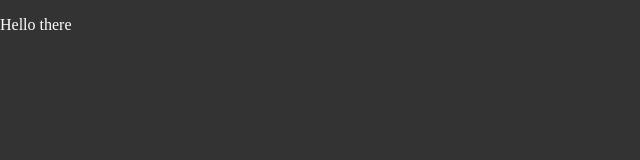
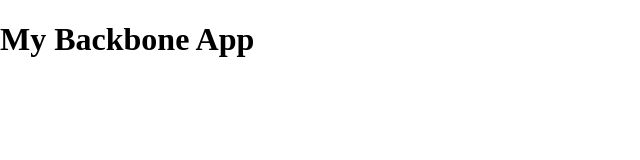
Before and after one commit to whoisandy/flickbuff, a website: page src/index.html in a window 1280 px wide. Shown: the whole page, without its empty margins (0-640 px from the left). Drawn offline with nearby package versions, Linux system fonts and the light colour scheme; files that its build step writes are made by us from their sources.

Commit message:
Integrate backbone, jquery &  underscore

```diff
--- a/Gruntfile.js
+++ b/Gruntfile.js
@@ -51,7 +51,8 @@ module.exports = function(grunt) {
         },
         options: {
           watchTask: true,
-          server: './dist'
+          server: './dist',
+          serveStatic: ['.', './bower_components']
         }
       }
     }
--- a/src/index.html
+++ b/src/index.html
@@ -6,9 +6,10 @@
   <link rel="stylesheet" href="css/styles.css">
 </head>
 <body>
-  <div id="wrapper">
-    <p>Hello there</p>
-  </div>
+  <div id="wrapper"></div>
+  <script src="bower_components/jquery/dist/jquery.min.js"></script>
+  <script src="bower_components/underscore/underscore-min.js"></script>
+  <script src="bower_components/backbone/backbone-min.js"></script>
   <script src="js/app.js"></script>
 </body>
 </html>
--- a/src/sass/main.scss
+++ b/src/sass/main.scss
@@ -2,6 +2,4 @@ body {
   margin: 0;
   padding: 0;
   box-sizing: border-box;
-  background-color: #333;
-  color: #fff;
 }
--- a/src/scripts/app.js
+++ b/src/scripts/app.js
@@ -1,3 +1,13 @@
-(function() {
-  console.log('Starting bb app here!');
-})()
+(function($, Backbone, _) {
+  var AppView = Backbone.View.extend({
+    el: $('#wrapper'),
+    initialize: function() {
+      this.render();
+    },
+    render: function() {
+      this.$el.html('<h1>My Backbone App</h1>')
+    }
+  });
+
+  var app = new AppView();
+})(jQuery, Backbone, _);
```
Also changed, not shown: bower.json (+6 -1 lines), 1 other file.
